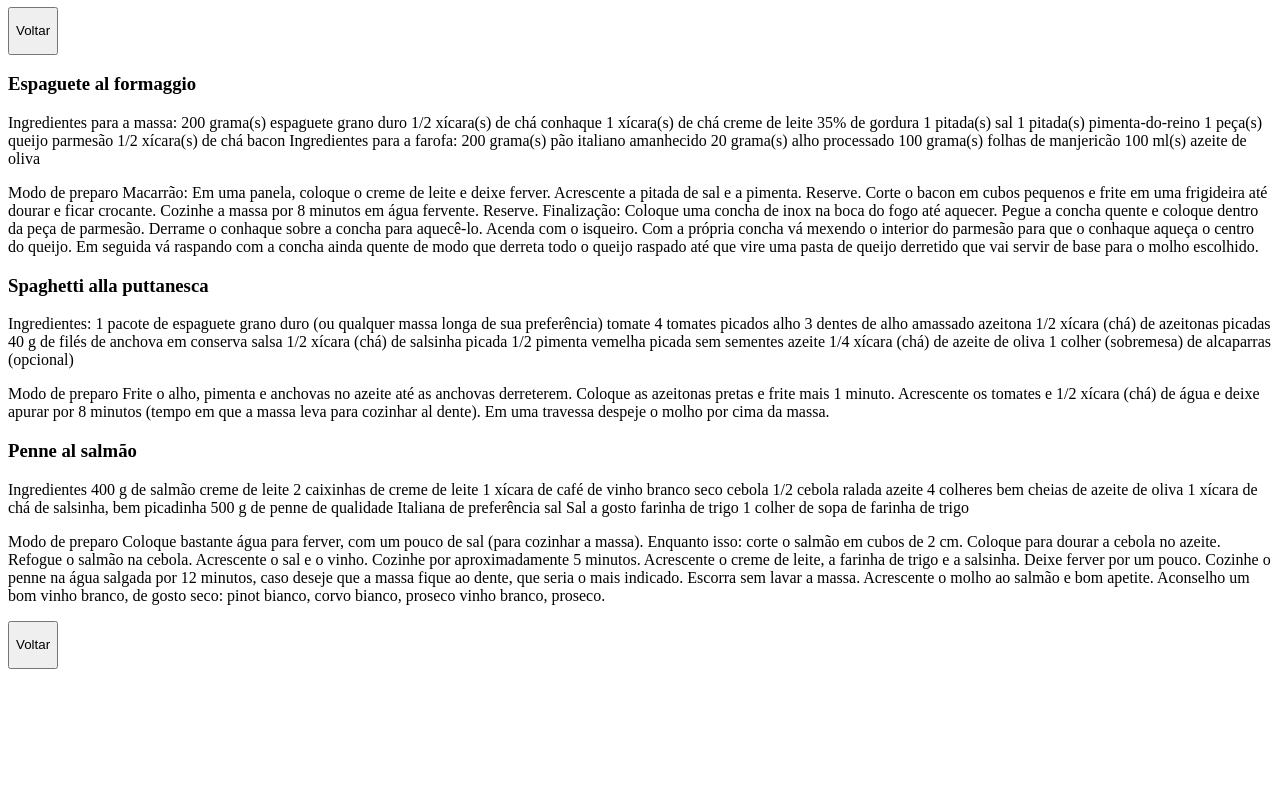
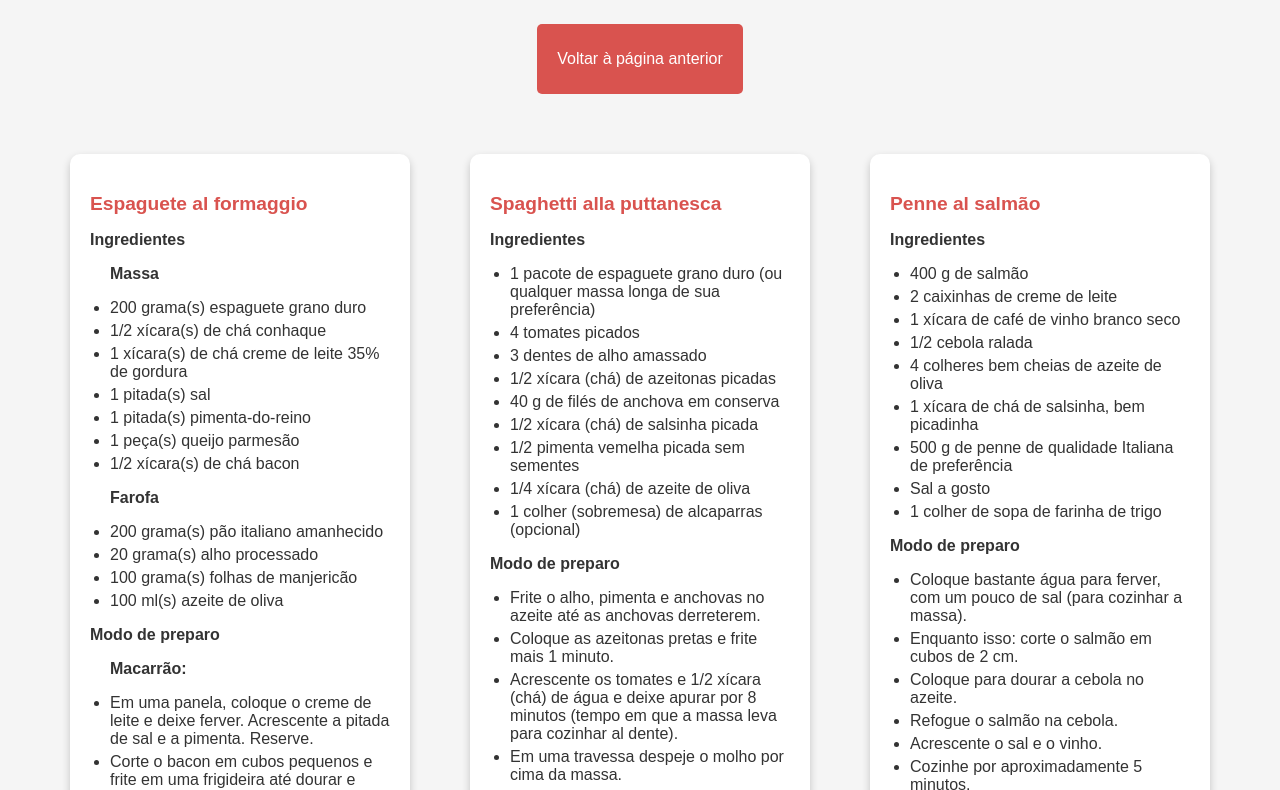
Before and after one commit to MarielleTOM/receitas_PWA, a website: page massas.html in a window 1280 px wide. Shown: the part 73-863 px from the top of the page. Before the commit the page ends 800 px from the top, so only its background shows below. Drawn offline with Linux system fonts and the light colour scheme.

Commit message:
Acrescentando CSS e arrumando erros

```diff
--- a/CSS/carne.css
+++ b/CSS/carne.css
@@ -0,0 +1,72 @@
+/* Estilos para o corpo */
+body {
+    font-family: Arial, sans-serif;
+    margin: 0;
+    padding: 0;
+    background-color: #f5f5f5;
+    color: #333;
+    text-align: center;
+}
+
+/* Estilos para o título */
+h1 {
+    color: #d9534f;
+    margin: 20px 0;
+}
+
+/* Estilo do botão */
+.botao {
+    background-color: #d9534f;
+    border: none;
+    padding: 10px 20px;
+    margin: 20px 0;
+    border-radius: 5px;
+    color: white;
+    cursor: pointer;
+    font-size: 16px;
+}
+
+.botao:hover {
+    background-color: #c9302c;
+}
+
+/* Container para os cards */
+.card-container {
+    display: flex;
+    flex-wrap: wrap;
+    justify-content: center;
+    gap: 20px;
+    padding: 20px;
+}
+
+/* Estilos para os cards */
+.card_carne {
+    background-color: #ffffff;
+    border-radius: 10px;
+    box-shadow: 0 4px 8px rgba(0, 0, 0, 0.2);
+    width: 300px;
+    margin: 20px;
+    padding: 20px;
+    text-align: left;
+}
+
+/* Estilos para títulos dentro dos cards */
+.card_carne h3 {
+    color: #d9534f;
+    font-size: 1.2em;
+    margin-bottom: 10px;
+}
+
+/* Listas e parágrafos */
+.card_carne p {
+    font-weight: bold;
+}
+
+.card_carne ul {
+    padding-left: 20px;
+}
+
+.card_carne ul li {
+    list-style-type: disc;
+    margin-bottom: 5px;
+}
--- a/CSS/doces.css
+++ b/CSS/doces.css
@@ -0,0 +1,72 @@
+/* Estilos para o corpo */
+body {
+    font-family: Arial, sans-serif;
+    margin: 0;
+    padding: 0;
+    background-color: #f5f5f5;
+    color: #333;
+    text-align: center;
+}
+
+/* Estilos para o título */
+h1 {
+    color: #d9534f;
+    margin: 20px 0;
+}
+
+/* Estilo do botão */
+.botao {
+    background-color: #d9534f;
+    border: none;
+    padding: 10px 20px;
+    margin: 20px 0;
+    border-radius: 5px;
+    color: white;
+    cursor: pointer;
+    font-size: 16px;
+}
+
+.botao:hover {
+    background-color: #c9302c;
+}
+
+/* Container para os cards */
+.card-container {
+    display: flex;
+    flex-wrap: wrap;
+    justify-content: center;
+    gap: 20px;
+    padding: 20px;
+}
+
+/* Estilos para os cards */
+.card_doce {
+    background-color: #ffffff;
+    border-radius: 10px;
+    box-shadow: 0 4px 8px rgba(0, 0, 0, 0.2);
+    width: 300px;
+    margin: 20px;
+    padding: 20px;
+    text-align: left;
+}
+
+/* Estilos para títulos dentro dos cards */
+.card_doce h3 {
+    color: #d9534f;
+    font-size: 1.2em;
+    margin-bottom: 10px;
+}
+
+/* Listas e parágrafos */
+.card_doce p {
+    font-weight: bold;
+}
+
+.card_doce ul {
+    padding-left: 20px;
+}
+
+.card_doce ul li {
+    list-style-type: disc;
+    margin-bottom: 5px;
+}
--- a/CSS/massas.css
+++ b/CSS/massas.css
@@ -0,0 +1,72 @@
+/* Estilos para o corpo */
+body {
+    font-family: Arial, sans-serif;
+    margin: 0;
+    padding: 0;
+    background-color: #f5f5f5;
+    color: #333;
+    text-align: center;
+}
+
+/* Estilos para o título */
+h1 {
+    color: #d9534f;
+    margin: 20px 0;
+}
+
+/* Estilo do botão */
+.botao {
+    background-color: #d9534f;
+    border: none;
+    padding: 10px 20px;
+    margin: 20px 0;
+    border-radius: 5px;
+    color: white;
+    cursor: pointer;
+    font-size: 16px;
+}
+
+.botao:hover {
+    background-color: #c9302c;
+}
+
+/* Container para os cards */
+.card-container {
+    display: flex;
+    flex-wrap: wrap;
+    justify-content: center;
+    gap: 20px;
+    padding: 20px;
+}
+
+/* Estilos para os cards */
+.card_massa {
+    background-color: #ffffff;
+    border-radius: 10px;
+    box-shadow: 0 4px 8px rgba(0, 0, 0, 0.2);
+    width: 300px;
+    margin: 20px;
+    padding: 20px;
+    text-align: left;
+}
+
+/* Estilos para títulos dentro dos cards */
+.card_massa h3 {
+    color: #d9534f;
+    font-size: 1.2em;
+    margin-bottom: 10px;
+}
+
+/* Listas e parágrafos */
+.card_massa p {
+    font-weight: bold;
+}
+
+.card_massa ul {
+    padding-left: 20px;
+}
+
+.card_massa ul li {
+    list-style-type: disc;
+    margin-bottom: 5px;
+}
--- a/massas.html
+++ b/massas.html
@@ -14,107 +14,109 @@
 <body>
     <h1>Receitas de Massas</h1>
     <a href="index.html"><button class="botao">
-            <p>Voltar</p>
+        <p>Voltar à página anterior</p>
         </button>
     </a>
-    <div>
+    <div class="card-container">
+        <div class="card_massa">
         <h3>Espaguete al formaggio</h3>
-        <p>Ingredientes para a massa:
-            200 grama(s) espaguete grano duro
-            1/2 xícara(s) de chá conhaque
-            1 xícara(s) de chá creme de leite 35% de gordura
-            1 pitada(s) sal
-            1 pitada(s) pimenta-do-reino
-            1 peça(s) queijo parmesão
-            1/2 xícara(s) de chá bacon
+        <div>
+            <p>Ingredientes</p>
+        <ul>
+            <p>Massa</p>
+            <li>200 grama(s) espaguete grano duro</li>
+            <li>1/2 xícara(s) de chá conhaque</li>
+            <li>1 xícara(s) de chá creme de leite 35% de gordura</li>
+            <li>1 pitada(s) sal</li>
+            <li>1 pitada(s) pimenta-do-reino</li>
+            <li>1 peça(s) queijo parmesão</li>
+            <li>1/2 xícara(s) de chá bacon</li>
 
-            Ingredientes para a farofa:
-            200 grama(s) pão italiano amanhecido
-            20 grama(s) alho processado
-            100 grama(s) folhas de manjericão
-            100 ml(s) azeite de oliva
-        </p>
-        <p>
-            Modo de preparo
-
-            Macarrão:
-            Em uma panela, coloque o creme de leite e deixe ferver. Acrescente a pitada de sal e a pimenta. Reserve.
-            Corte o bacon em cubos pequenos e frite em uma frigideira até dourar e ficar crocante. Cozinhe a massa por 8
-            minutos em água fervente. Reserve.
-
-            Finalização:
-            Coloque uma concha de inox na boca do fogo até aquecer. Pegue a concha quente e coloque dentro da peça de
-            parmesão. Derrame o conhaque sobre a concha para aquecê-lo. Acenda com o isqueiro. Com a própria concha vá
-            mexendo o interior do parmesão para que o conhaque aqueça o centro do queijo. Em seguida vá raspando com a
-            concha ainda quente de modo que derreta todo o queijo raspado até que vire uma pasta de queijo derretido que
-            vai servir de base para o molho escolhido.
+            <p>Farofa</p>
+            <li>200 grama(s) pão italiano amanhecido</li>
+            <li>20 grama(s) alho processado</li>
+            <li>100 grama(s) folhas de manjericão</li>
+            <li>100 ml(s) azeite de oliva</li>
         </p>
     </div>
     <div>
+        <p>Modo de preparo</p>
+        <ul>
+            <p>Macarrão:</p>
+            <li>Em uma panela, coloque o creme de leite e deixe ferver. Acrescente a pitada de sal e a pimenta. Reserve.</li>
+            <li>Corte o bacon em cubos pequenos e frite em uma frigideira até dourar e ficar crocante. </li>
+            <li>Cozinhe a massa por 8 minutos em água fervente. Reserve.</li>
+
+            <p>Finalização:</p>
+            <li>Coloque uma concha de inox na boca do fogo até aquecer. Pegue a concha quente e coloque dentro da peça de parmesão. </li>
+            <li>Derrame o conhaque sobre a concha para aquecê-lo. Acenda com o isqueiro. Com a própria concha vá mexendo o interior do parmesão para que o conhaque aqueça o centro do queijo. </li>
+            <li>Em seguida vá raspando com a concha ainda quente de modo que derreta todo o queijo raspado até que vire uma pasta de queijo derretido quevai servir de base para o molho escolhido.</li>
+        </ul>
+    </div>
+    </div>
+    <div class="card_massa">
         <h3>Spaghetti alla puttanesca</h3>
-        <p>
-            Ingredientes:
-            1 pacote de espaguete grano duro (ou qualquer massa longa de sua preferência)
-            tomate
-            4 tomates picados
-            alho
-            3 dentes de alho amassado
-            azeitona
-            1/2 xícara (chá) de azeitonas picadas
-            40 g de filés de anchova em conserva
-            salsa
-            1/2 xícara (chá) de salsinha picada
-            1/2 pimenta vemelha picada sem sementes
-            azeite
-            1/4 xícara (chá) de azeite de oliva
-            1 colher (sobremesa) de alcaparras (opcional)
-        </p>
-        <p>
-            Modo de preparo
-            Frite o alho, pimenta e anchovas no azeite até as anchovas derreterem.
-            Coloque as azeitonas pretas e frite mais 1 minuto.
-            Acrescente os tomates e 1/2 xícara (chá) de água e deixe apurar por 8 minutos (tempo em que a massa leva
-            para cozinhar al dente).
-            Em uma travessa despeje o molho por cima da massa.
-        </p>
+        <div>
+            <p>Ingredientes</p>
+        <ul>
+            <li>1 pacote de espaguete grano duro (ou qualquer massa longa de sua preferência)</li>
+            <li>4 tomates picados</li>
+            <li>3 dentes de alho amassado</li>
+            <li>1/2 xícara (chá) de azeitonas picadas</li>
+            <li>40 g de filés de anchova em conserva</li>
+            <li>1/2 xícara (chá) de salsinha picada</li>
+            <li>1/2 pimenta vemelha picada sem sementes</li>
+            <li>1/4 xícara (chá) de azeite de oliva</li>
+            <li>1 colher (sobremesa) de alcaparras (opcional)</li>
+        </ul>
     </div>
     <div>
+        <p>Modo de preparo</p>
+        <ul>
+            <li>Frite o alho, pimenta e anchovas no azeite até as anchovas derreterem.</li>
+            <li>Coloque as azeitonas pretas e frite mais 1 minuto.</li>
+            <li>Acrescente os tomates e 1/2 xícara (chá) de água e deixe apurar por 8 minutos (tempo em que a massa leva para cozinhar al dente).</li>
+            <li>Em uma travessa despeje o molho por cima da massa.</li>
+        </ul>
+    </div>
+    </div>
+    <div class="card_massa">
         <h3>Penne al salmão</h3>
-        <p>Ingredientes
-            400 g de salmão
-            creme de leite
-            2 caixinhas de creme de leite
-            1 xícara de café de vinho branco seco
-            cebola
-            1/2 cebola ralada
-            azeite
-            4 colheres bem cheias de azeite de oliva
-            1 xícara de chá de salsinha, bem picadinha
-            500 g de penne de qualidade Italiana de preferência
-            sal
-            Sal a gosto
-            farinha de trigo
-            1 colher de sopa de farinha de trigo
-        </p>
-        <p>Modo de preparo
-            Coloque bastante água para ferver, com um pouco de sal (para cozinhar a massa).
-            Enquanto isso: corte o salmão em cubos de 2 cm.
-            Coloque para dourar a cebola no azeite.
-            Refogue o salmão na cebola.
-            Acrescente o sal e o vinho.
-            Cozinhe por aproximadamente 5 minutos.
-            Acrescente o creme de leite, a farinha de trigo e a salsinha.
-            Deixe ferver por um pouco.
-            Cozinhe o penne na água salgada por 12 minutos, caso deseje que a massa fique ao dente, que seria o mais
-            indicado.
-            Escorra sem lavar a massa.
-            Acrescente o molho ao salmão e bom apetite.
-            Aconselho um bom vinho branco, de gosto seco: pinot bianco, corvo bianco, proseco
-            vinho branco, proseco.
-        </p>
+    <div>
+        <p>Ingredientes</p>
+        <ul>
+            <li>400 g de salmão</li>
+            <li>2 caixinhas de creme de leite</li>
+            <li>1 xícara de café de vinho branco seco</li>
+            <li>1/2 cebola ralada</li>
+            <li>4 colheres bem cheias de azeite de oliva</li>
+            <li>1 xícara de chá de salsinha, bem picadinha</li>
+            <li>500 g de penne de qualidade Italiana de preferência</li>
+            <li>Sal a gosto</li>
+            <li>1 colher de sopa de farinha de trigo</li>
+        </ul>
+    </div>
+    <div>
+        <p>Modo de preparo</p>
+        <ul>
+            <li>Coloque bastante água para ferver, com um pouco de sal (para cozinhar a massa).</li>
+            <li>Enquanto isso: corte o salmão em cubos de 2 cm.</li>
+            <li>Coloque para dourar a cebola no azeite.</li>
+            <li>Refogue o salmão na cebola.</li>
+            <li>Acrescente o sal e o vinho.</li>
+            <li>Cozinhe por aproximadamente 5 minutos.</li>
+            <li>Acrescente o creme de leite, a farinha de trigo e a salsinha.</li>
+            <li>Deixe ferver por um pouco.</li>
+            <li>Cozinhe o penne na água salgada por 12 minutos, caso deseje que a massa fique ao dente, que seria o mais indicado.</li>
+            <li>Escorra sem lavar a massa.</li>
+            <li>Acrescente o molho ao salmão e bom apetite.</li>
+            <li>Aconselho um bom vinho branco, de gosto seco: pinot bianco, corvo bianco, prosecovinho branco, proseco.</li>
+        </ul>
+    </div>
+    </div>
     </div>
     <a href="index.html"><button class="botao">
-            <p>Voltar</p>
+        <p>Voltar à página anterior</p>
         </button>
     </a>
     <script src="js/main.js"></script>
```
Also changed, not shown: carne.html (+7 -5 lines), doces.html (+9 -6 lines), imgrec/carne.jpg.jpg (added).
